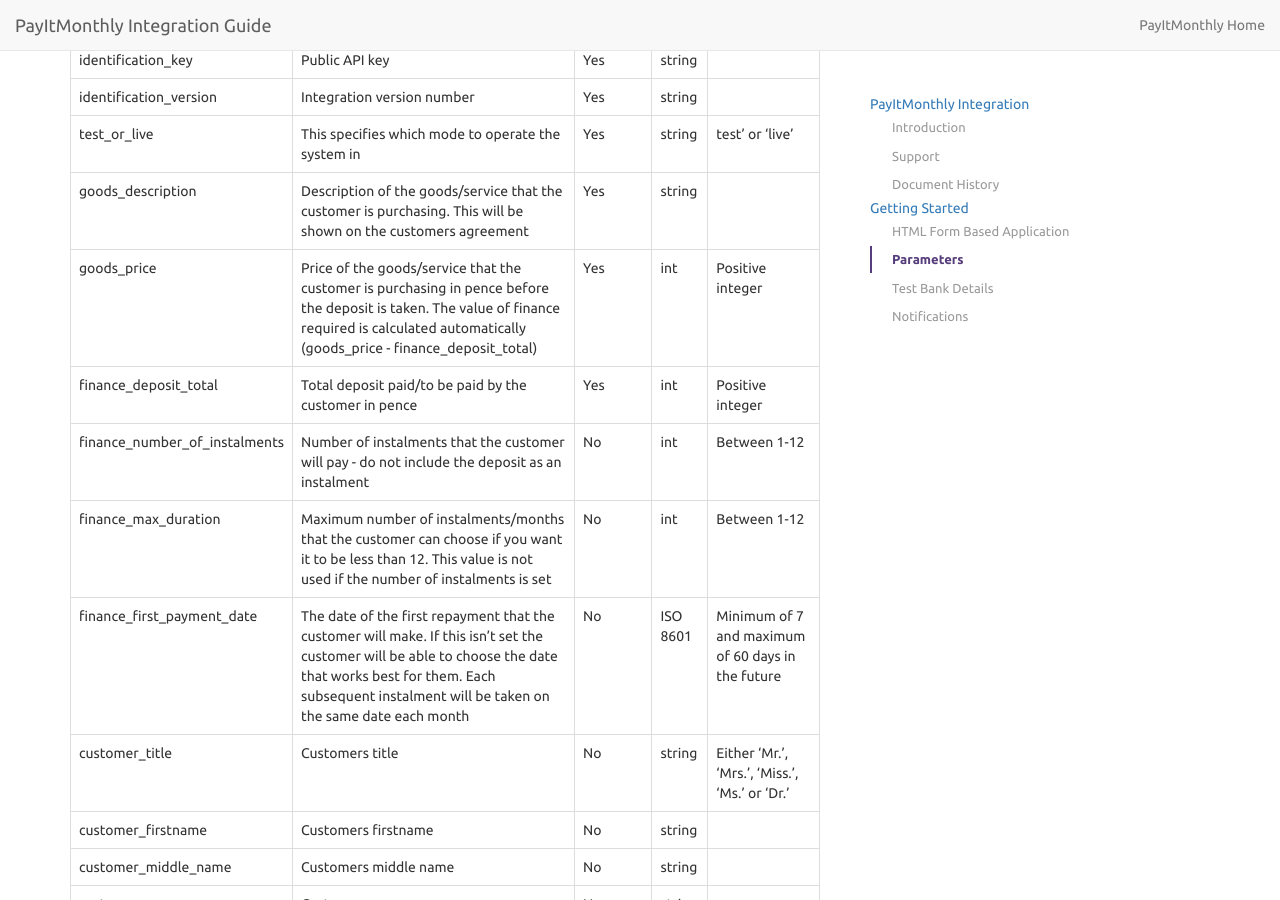
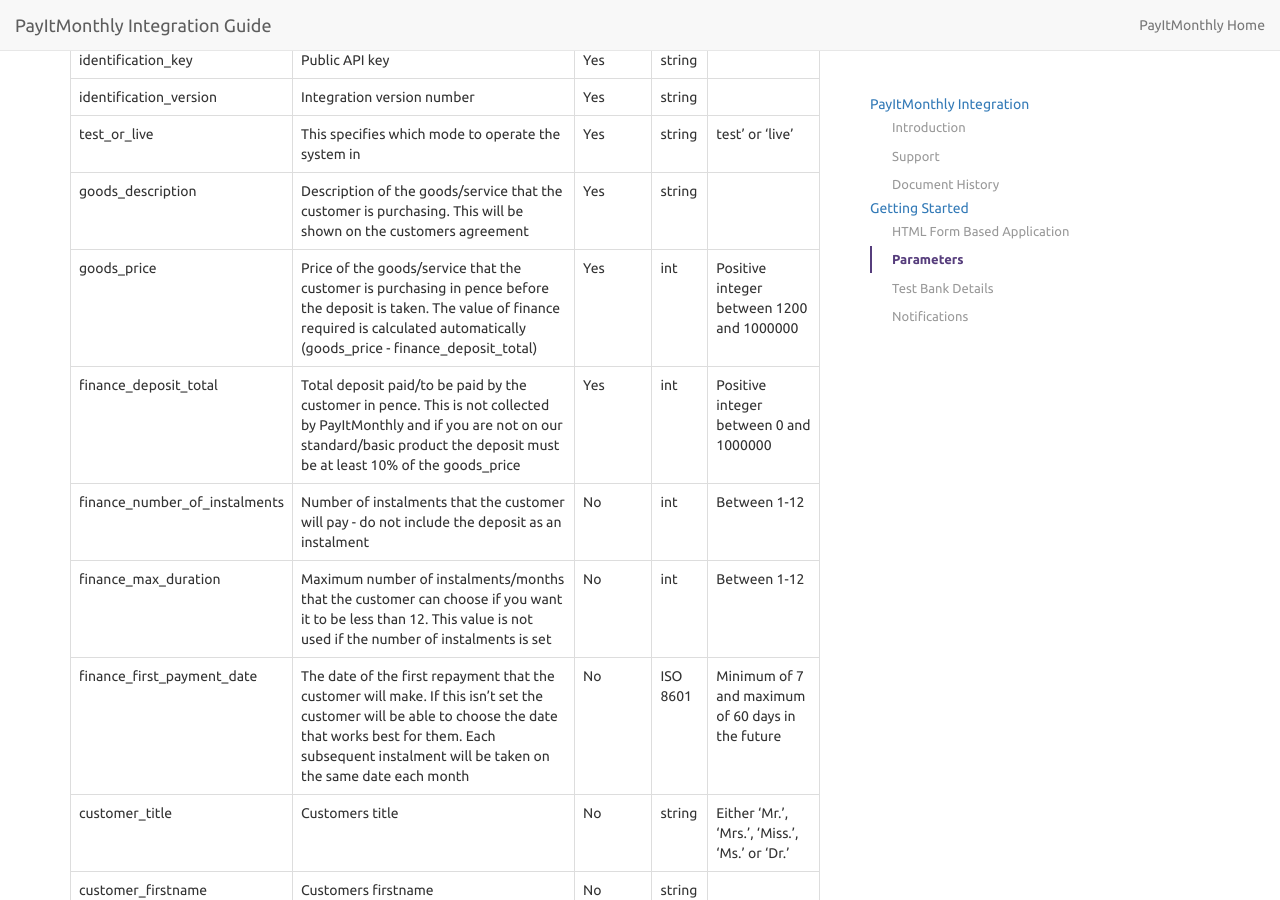
Before and after one commit to payitmonthly/Integration, a Jekyll site: the page built from index.md, in a window 1280 px wide and 900 px high, scrolled down 891 px. Built offline with Jekyll 4.4.1, drawn with Linux system fonts in a browser that asks for light colours; nearby versions of some CDN libraries; our own code applies the rules of GitHub Pages for plain Markdown files.

Commit message:
Create index.md

```diff
--- a/index.md
+++ b/index.md
@@ -47,8 +47,8 @@ identification_key | Public API key | Yes | string |
 identification_version | Integration version number | Yes | string |
 test_or_live | This specifies which mode to operate the system in | Yes | string | test' or 'live'
 goods_description | Description of the goods/service that the customer is purchasing. This will be shown on the customers agreement | Yes | string |
-goods_price | Price of the goods/service that the customer is purchasing in pence before the deposit is taken. The value of finance required is calculated automatically (goods_price - finance_deposit_total) | Yes | int | Positive integer
-finance_deposit_total | Total deposit paid/to be paid by the customer in pence | Yes | int | Positive integer
+goods_price | Price of the goods/service that the customer is purchasing in pence before the deposit is taken. The value of finance required is calculated automatically (goods_price - finance_deposit_total) | Yes | int | Positive integer between 1200 and 1000000
+finance_deposit_total | Total deposit paid/to be paid by the customer in pence. This is not collected by PayItMonthly and if you are not on our standard/basic product the deposit must be at least 10% of the goods_price | Yes | int | Positive integer between 0 and 1000000
 finance_number_of_instalments | Number of instalments that the customer will pay - do not include the deposit as an instalment | No | int | Between 1-12
 finance_max_duration | Maximum number of instalments/months that the customer can choose if you want it to be less than 12. This value is not used if the number of instalments is set | No | int | Between 1-12
 finance_first_payment_date | The date of the first repayment that the customer will make. If this isn't set the customer will be able to choose the date that works best for them. Each subsequent instalment will be taken on the same date each month | No | ISO 8601 | Minimum of 7 and maximum of 60 days in the future
```
